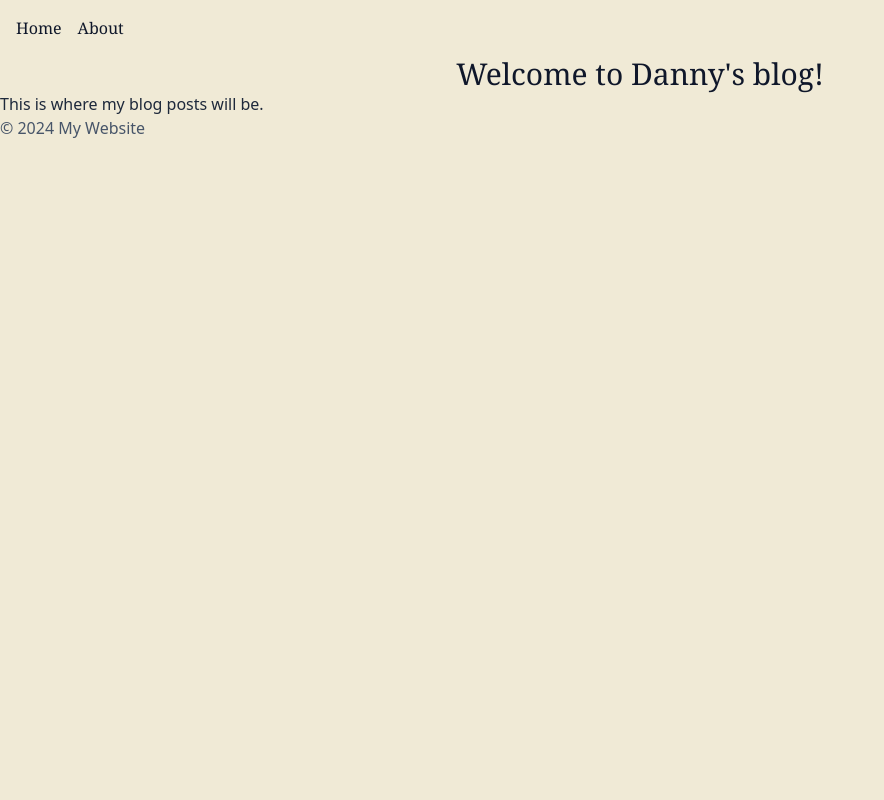
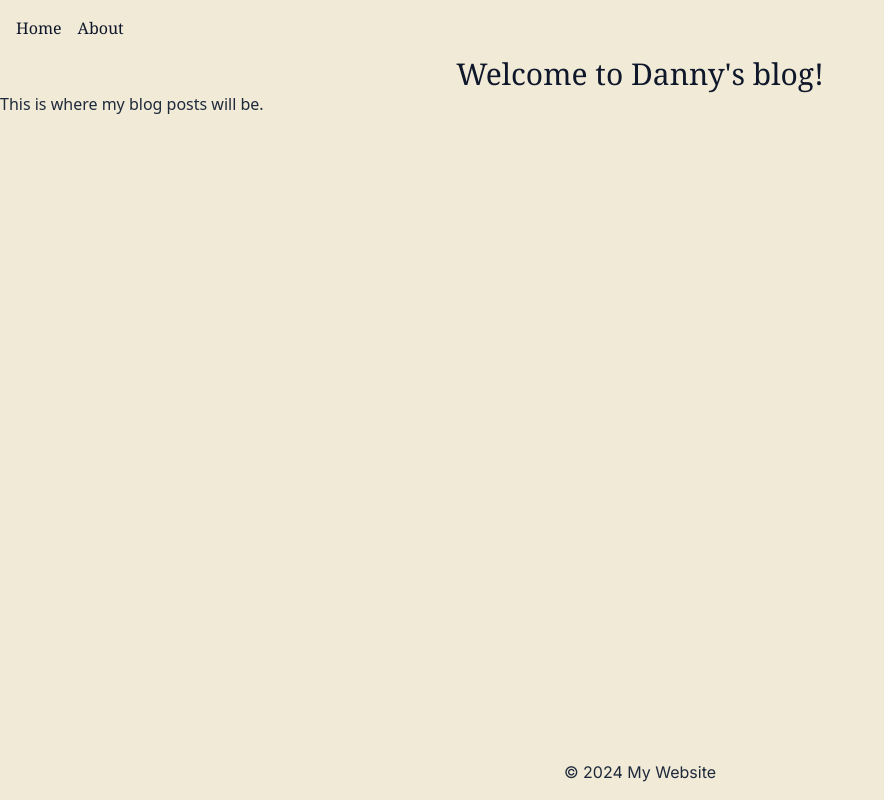
Before and after one commit to lannyducas/blog, a Next.js app: page / in a window 1280 px wide. Shown: the whole page, without its empty margins (0-884 px from the left). Built offline with nearby package versions, Linux system fonts and the light colour scheme.

Commit message:
added flex box to homepage css

```diff
--- a/src/app/page.tsx
+++ b/src/app/page.tsx
@@ -4,20 +4,20 @@ import Header from '../components/Header';
 
 export default function Home() {
   return (
-    <div className = "bg-blue-100">
+    <div className = "flex flex-col min-h-screen bg-blue-100">
       <Head>
         <title>My Landing Page</title>
         <meta name="description" content="Welcome to my landing page" />
         <link rel="icon" href="/favicon.ico" />
       </Head>
       <Header />
-      <main>
+      <main className="flex-grow">
         <h1 className="text-primary-900 text-3xl text-center font-display">Welcome to Danny's blog!</h1>
         <p className="text-primary-800 font-body">This is where my blog posts will be.</p>
       </main>
 
-      <footer>
-        <p className="text-primary-600 font-body text-bottom">© 2024 My Website</p>
+      <footer className="bg-gray-800 bg-opacity-80 p-4 text-primary-800 text-center">
+        <p>© 2024 My Website</p>
       </footer>
     </div>
   );
```
